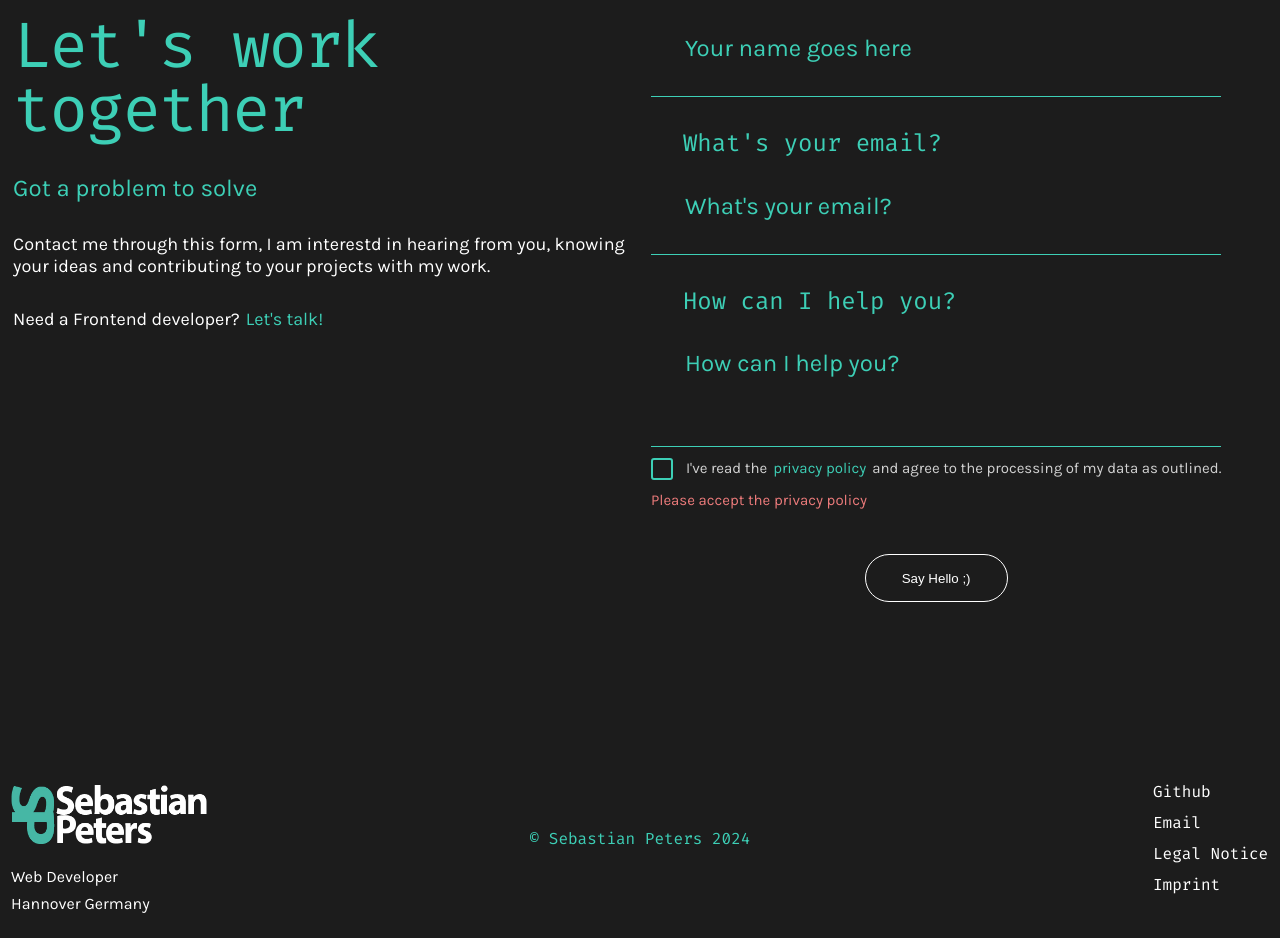
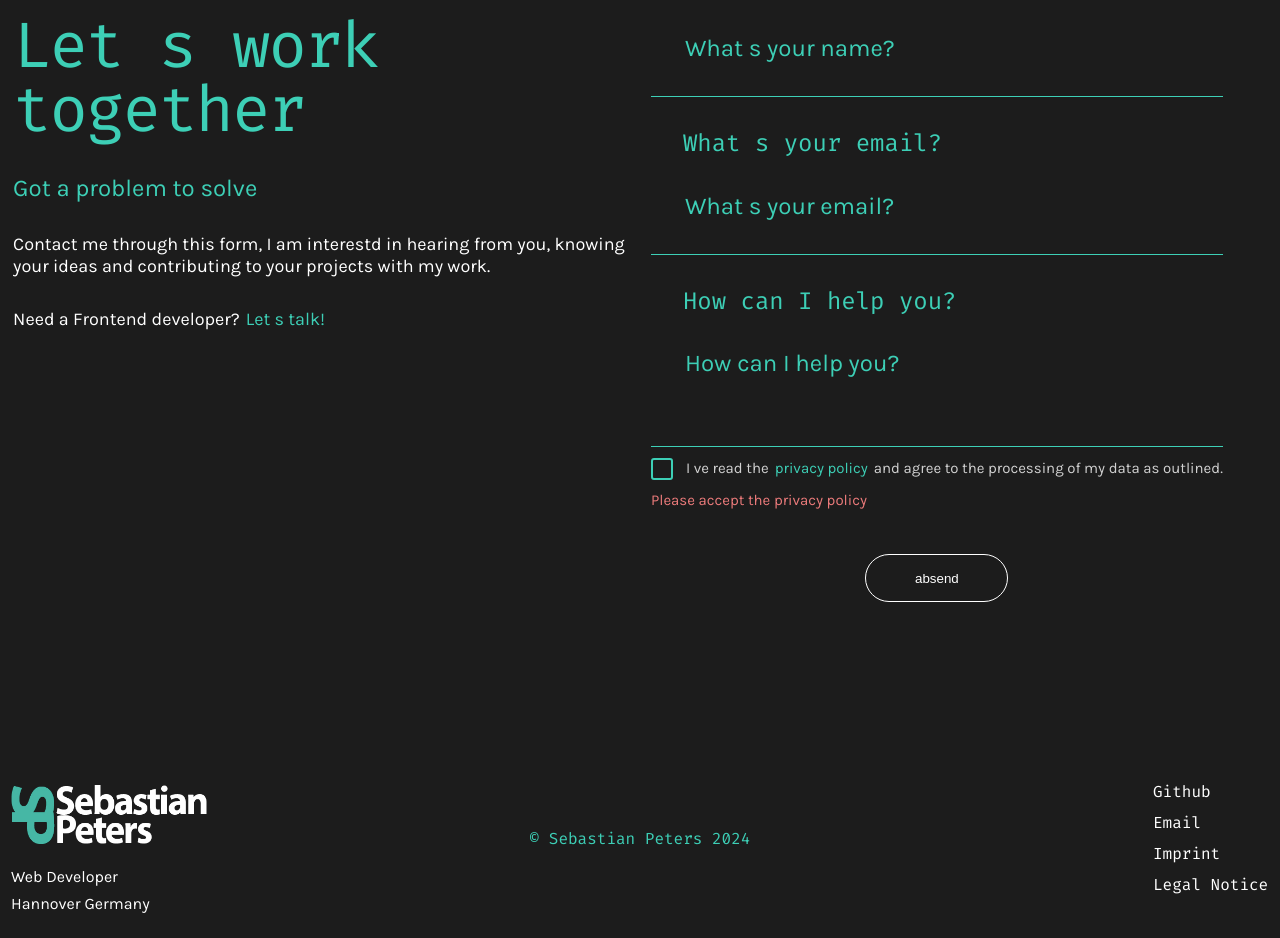
Before and after one commit to beekeepaz/portfolio, an Angular app: page / in a window 1280 px wide. Shown: the part 4062-5000 px from the top of the page. Built offline with nearby package versions, Linux system fonts and the light colour scheme.

Commit message:
translatet

```diff
--- a/src/app/contact/contact.component.html
+++ b/src/app/contact/contact.component.html
@@ -1,16 +1,15 @@
 <section id="contact">
     <div class="contact-me">
-        <h2>Contact me</h2>
-        <h1>Let's work<br>
-            together
+        <h2>{{ languageService.contact.headeroverbox }}</h2>
+        <h1>{{ languageService.contact.headbefore }}<br>
+            {{ languageService.contact.headafter }}
         </h1>
-        <h2 class="distance-second">Got a problem to solve</h2>
-        <span>Contact me through this form, I am interestd in hearing from you,
-            knowing<br>your ideas and contributing to your projects with my work.
+        <h2 class="distance-second">{{ languageService.contact.underhead }}</h2>
+        <span>{{ languageService.contact.descriptbefore }}<br>{{ languageService.contact.descriptafter }}
         </span>
         <div>
-            <span>Need a Frontend developer?</span>
-            <span style="padding-left: 6px;" class="farbcode-green">Let's talk!</span>
+            <span>{{ languageService.contact.question }}</span>
+            <span style="padding-left: 6px;" class="farbcode-green">{{ languageService.contact.reply }}</span>
         </div>
     </div>
     <div class="form-contain">
@@ -18,31 +17,31 @@
             #contactForm="ngForm" id="contact-me">
             <div class="longe-line ll1"></div>
             <div class="con-information-pos">
-                <span class="contact-question">What's your name?</span>
+                <span class="contact-question">{{ languageService.contact.name }}</span>
                 <input autocomplete="off" required #name="ngModel" id="fnmae" minlength="2"
                     [(ngModel)]="contactData.name" class="name" type="name" name="name"
-                    placeholder="Your name goes here">
+                    placeholder="{{ languageService.contact.name }}">
                 @if(!name.valid && name.touched) {
-                <span class="valid-massage">Oops! it seems your name is missing</span>
+                <span class="valid-massage">{{ languageService.contact.missingname }}</span>
                 }
             </div>
             <div class="longe-line ll2"></div>
             <div class="con-information-pos cip2">
-                <span class="contact-question">What's your email?</span>
+                <span class="contact-question">{{ languageService.contact.email }}</span>
                 <input autocomplete="off" required #mail="ngModel" [(ngModel)]="contactData.email" class="namemail"
-                    type="email" name="email" placeholder="What's your email?"
+                    type="email" name="email" placeholder="{{ languageService.contact.email }}"
                     pattern="[a-z0-9._%+-]+@[a-z0-9.-]+\.[a-z]{2,4}$">
                 @if(!mail.valid && mail.touched) {
-                <span class="valid-massage">Hoppla! your email is required</span>
+                <span class="valid-massage">{{ languageService.contact.missingmail }}</span>
                 }
             </div>
             <div class="longe-line ll3"></div>
             <div class="con-information-pos cip3">
-                <span class="contact-question">How can I help you?</span>
+                <span class="contact-question">{{ languageService.contact.message }}</span>
                 <textarea autocomplete="off" required #message="ngModel" minlength="6" [(ngModel)]="contactData.message"
-                    class="nachricht" name="message" placeholder="How can I help you?"></textarea>
+                    class="nachricht" name="message" placeholder="{{ languageService.contact.message }}"></textarea>
                 @if(!message.valid && message.touched) {
-                <span class="valid-massage">What do you need to develop?</span>
+                <span class="valid-massage">{{ languageService.contact.missingmassage }}</span>
                 }
             </div>
             <div class="longe-line ll4"></div>
@@ -52,17 +51,17 @@
                         <input required [checked]="false" [(ngModel)]="checked" type="checkbox" name="myCheckbox">
                         <span class="checkmark"></span>
                     </label>
-                    <span>I've read the<a>privacy policy</a>and agree to the processing of my data as outlined.</span>
+                    <span>{{ languageService.contact.policytxtbefore }}<a>{{ languageService.contact.policyicealink }}</a>{{ languageService.contact.policyafter }}</span>
                 </div>
 
                 @if(checked === false) {
-                <span class="valid-massage">Please accept the privacy policy</span>
+                <span class="valid-massage">{{ languageService.contact.missingpolicy }}</span>
                 }
             </div>
             <div class="con-button-pos">
                 <button required class="button" type="submit" name="submit-button" form="contact-me" value="Submit">
-                    <span class="btn-span-one">Say Hello ;)</span>
-                    <span class="btn-span-sec">Say Hello ;)</span>
+                    <span class="btn-span-one">{{ languageService.contact.button }}</span>
+                    <span class="btn-span-sec">{{ languageService.contact.button }}</span>
                 </button>
             </div>
         </form>
--- a/src/app/contact/contact.component.ts
+++ b/src/app/contact/contact.component.ts
@@ -1,6 +1,7 @@
 import { Component, inject } from '@angular/core';
 import { FormsModule, NgForm } from '@angular/forms';
 import { HttpClient } from '@angular/common/http';
+import { Language } from '../global/language';
 
 @Component({
   selector: 'app-contact',
@@ -36,6 +37,10 @@ export class ContactComponent {
     },
   };
 
+  constructor(
+    public languageService: Language
+  ) { }
+
   sendMail(ngForm: NgForm) {
     if (ngForm.form.valid && ngForm.submitted && !this.mailTest) {
       console.log(this.contactData);
--- a/src/app/global/language.ts
+++ b/src/app/global/language.ts
@@ -10,18 +10,21 @@ export class Language {
         navleft: 'About me',
         navmid: 'Skills',
         navright: 'Projects',
+
         buttonleft: 'check my work',
         buttonright: 'contact me',
         bannertxta: 'Frontend Developer',
         bannertxtb: 'Based in Hannover',
         bannertxtc: 'Open to work',
         bannertxtd: 'Available to work',
+
         abouta: 'Who I Am',
         aboutb: 'About me',
         aboutc: 'Hi, I`m german speaking Frontend Developer based in Hannover, Motivated by the limitless opportunities within IT, I am excited about crafting visually captivating and intuitive websites and applications.',
         aboutd: 'Flexible in terms of working environments, I can work effectivley both on-site remotely.',
         aboute: 'I am open-minded and always looking for personal challanges to constantly improve my knowledge and skills.',
         aboutf: 'In my profession, programming isn&amp;t just about writing code&amp; its&amp;#39;s creatve form of problem-solving. I take pride in my ability to distill complex technical challanges into simple, user-friendly solutions. This way, I help you achieve your goals and bring your visions to life.',
+
         skillsa: 'Technologies',
         skillsb: 'Skill Set',
         skillsc: 'My journey has involved working on diverse projects, employing a range of frontend technologies and concepts. I am open to empracing new technologies and methodolohies to Continously enhance my skills and stay ahead in the ever-evolving landscape of web develepment.',
@@ -29,31 +32,41 @@ export class Language {
         skillse: 'another skill',
         skillsf: 'Feel free ton contact me. I look forward to expanding on my previous knowledge',
         skillsbutton: 'Lets Talk',
+
         projectsa: 'Featured Projects',
         projectsb: 'Explore a selection of my work here - Interact with projects to see my skills in action.',
+
         headercart: 'What is this project about?',
         descriptcard: 'Task manager inspired by the Kanba System. Create and organize tasks using drag and drop functions, assign users and categories.',
         testbtncard: 'Life test',
         nextbtncard: 'Next project',
-        headerrevaluation: 'What my colleagues say about me'
+        headerrevaluation: 'What my colleagues say about me',
+
+        footerunderlogoa: 'Web Developer',
+        footerunderlogob: 'Hannover Germany',
+        footerdat: 'Legal Notice',
+        footerimp: 'Imprint'
     };
 
     public german = {
         navleft: 'Ueber mich',
         navmid: 'Faehigkeiten',
         navright: 'Projekte',
+
         buttonleft: 'Arbeiten',
         buttonright: 'Kontakt',
         bannertxta: 'Frontend Entwickler',
         bannertxtb: 'Sitz in Hannover',
         bannertxtc: 'Offen für Arbeit',
         bannertxtd: 'Für die Arbeit verfügbar',
+
         abouta: 'Wer ich bin',
         aboutb: 'Ueber mich',
         aboutc: 'Hallo, ich bin ein deutschsprachiger Frontend-Entwickler mit Sitz in Hannover, motiviert durch die grenzenlosen Möglichkeiten in der IT, begeistere ich mich für die Gestaltung von visuell ansprechenden und intuitiven Webseiten und Anwendungen.',
         aboutd: 'Ich bin flexibel, was die Arbeitsumgebung angeht, und kann sowohl vor Ort als auch aus der Ferne effektiv arbeiten.',
         aboute: 'Ich bin aufgeschlossen und immer auf der Suche nach persönlichen Herausforderungen, um meine Kenntnisse und Fähigkeiten Fähigkeiten.',
         aboutf: 'In meinem Beruf geht es beim Programmieren nicht nur um das Code zu schreiben; es ist eine kreative Form des Problemlösens. Ich bin stolz auf meine Fähigkeit, komplexe technische Herausforderungen in einfache, benutzerfreundliche Lösungen zu verwandeln. Auf diese Weise helfe ich Ihnen, Ihre Ziele zu erreichen und Ihre Visionen zum Leben zu erwecken.',
+
         skillsa: 'Technologien',
         skillsb: 'Fertigkeiten',
         skillsc: 'Auf meinem Weg habe ich an verschiedenen Projekten gearbeitet, einer Reihe von Frontend-Technologien und Konzepten Konzepte. Ich bin offen für die Einführung neuer Technologien und Methoden, um meine Fähigkeiten kontinuierlich zu verbessern und in der sich ständig weiterentwickelnden Landschaft der Web entwicklung.',
@@ -61,13 +74,20 @@ export class Language {
         skillse: 'andere Fähigkeit',
         skillsf: 'Nehmen Sie Kontakt mit mir auf. Ich freue mich darauf mein bisheriges Wissen zu erweitern',
         skillsbutton: 'Lasst uns reden',
+
         projectsa: 'Ausgewählte Projekte',
         projectsb: 'Entdecken Sie hier eine Auswahl meiner Arbeiten - Interagieren Sie mit Projekten, um meine Fähigkeiten in Aktion zu sehen.',
+
         headercart: 'Um was geht es bei diesem Projekt?',
         descriptcard: 'Aufgabenmanager nach dem Vorbild des Kanba-Systems. Erstellen und organisieren Sie Aufgaben mit Hilfe von Drag-and-Drop-Funktionen, weisen Sie Benutzer und Kategorien zu.',
         testbtncard: 'Testen',
         nextbtncard: 'Nächstes Projekt',
-        headerrevaluation: 'Was meine Kollegen über mich sagen'
+        headerrevaluation: 'Was meine Kollegen über mich sagen',
+
+        footerunderlogoa: 'Web-Entwickler',
+        footerunderlogob: 'Hannover Deutschland',
+        footerdat: 'Datenschutz',
+        footerimp: 'Impressum'
     };
 
     public retxtenglish = [
@@ -88,13 +108,67 @@ export class Language {
         { text: "Lorem Knallerbsen", name: "Lira Larum Löffel" }
     ];
 
+    public contacttxtenglish = {
+        headeroverbox: 'Contact me',
+        headbefore: 'Let s work',
+        headafter: 'together',
+        underhead: 'Got a problem to solve',
+        descriptbefore: 'Contact me through this form, I am interestd in hearing from you, knowing',
+        descriptafter: 'your ideas and contributing to your projects with my work.',
+        question: 'Need a Frontend developer?',
+        reply: 'Let s talk!',
+
+        name: 'What s your name?',
+        missingname: 'Oops! it seems your name is missing',
+        email: 'What s your email?',
+        missingmail: 'Hoppla! your email is required',
+        message: 'How can I help you?',
+        missingmassage: 'What do you need to develop?',
+
+        policytxtbefore: 'I ve read the',
+        policyicealink: 'privacy policy',
+        policyafter: 'and agree to the processing of my data as outlined.',
+        missingpolicy: 'Please accept the privacy policy',
+
+        button: 'absend'
+    };
+
+    public contacttxtgerman = {
+        headeroverbox: 'Kontaktieren Sie mich',
+        headbefore: 'Lass uns',
+        headafter: 'zusammenarbeiten',
+        underhead: 'Sie haben ein Problem zu lösen',
+        descriptbefore: 'Contact me through this form, I am interestd in hearing from you, knowing',
+        descriptafter: 'your ideas and contributing to your projects with my work.',
+        question: 'Need a Frontend developer?',
+        reply: 'Let s talk!',
+
+        name: 'Wie ist Ihr Name?',
+        missingname: 'Ups! Ihr Name scheint zu fehlen',
+        email: 'Wie lautet Ihre E-Mail?',
+        missingmail: 'Hoppla! Ihre E-Mail ist erforderlich',
+        message: 'Wie kann ich Ihnen helfen?',
+        missingmassage: 'Was müssen Sie entwickeln?',
+
+        policytxtbefore: 'Ich habe die',
+        policyicealink: 'Datenschutzbestimmungen',
+        policyafter: 'gelesen und stimme der Verarbeitung meiner Daten wie beschrieben zu.',
+        missingpolicy: 'Bitte akzeptieren Sie die Datenschutzbestimmungen',
+
+        button: 'Absenden'
+    };
+
     public toggleValue: string = 'false';
 
     get currentHeader(): any {
         return this.toggleValue === 'false' ? this.english : this.german;
     }
 
-    get currentReevaluation(): any {
+    get reevaluation(): any {
         return this.toggleValue === 'false' ? this.retxtenglish : this.retxtgerman;
     }
+
+    get contact(): any {
+        return this.toggleValue === 'false' ? this.contacttxtenglish : this.contacttxtgerman;
+    }
 }
--- a/src/app/shared/footer/footer/footer.component.html
+++ b/src/app/shared/footer/footer/footer.component.html
@@ -3,8 +3,8 @@
         <div class="place-logo">
             <div class="logos">
             </div>
-            <span>Web Developer</span>
-            <span style="padding-top: 8px;">Hannover Germany</span>
+            <span>{{ languageService.currentHeader.footerunderlogoa }}</span>
+            <span style="padding-top: 8px;">{{ languageService.currentHeader.footerunderlogob }}</span>
         </div>
         <span>&#169; Sebastian Peters 2024</span>
         <div class="place-links">
@@ -15,10 +15,12 @@
                 <a><img class="green-point" src="../../../../assets/img/point_green.png">Email</a>
             </div>
             <div>
-                <a href="legal-notice"><img class="green-point" src="../../../../assets/img/point_green.png">Legal Notice</a>
+                <a href="legal-notice"><img class="green-point" src="../../../../assets/img/point_green.png">{{
+                    languageService.currentHeader.footerimp }}</a>
             </div>
             <div>
-                <a href="imprint"><img class="green-point" src="../../../../assets/img/point_green.png">Imprint</a>
+                <a href="imprint"><img class="green-point" src="../../../../assets/img/point_green.png">{{
+                    languageService.currentHeader.footerdat }}</a>
             </div>
         </div>
     </div>
```
Also changed, not shown: src/app/reevaluation/reevaluation.component.html (+42 -42 lines), src/app/reevaluation/reevaluation.component.ts (+5 -5 lines), src/app/shared/footer/footer/footer.component.ts (+4 -5 lines).
